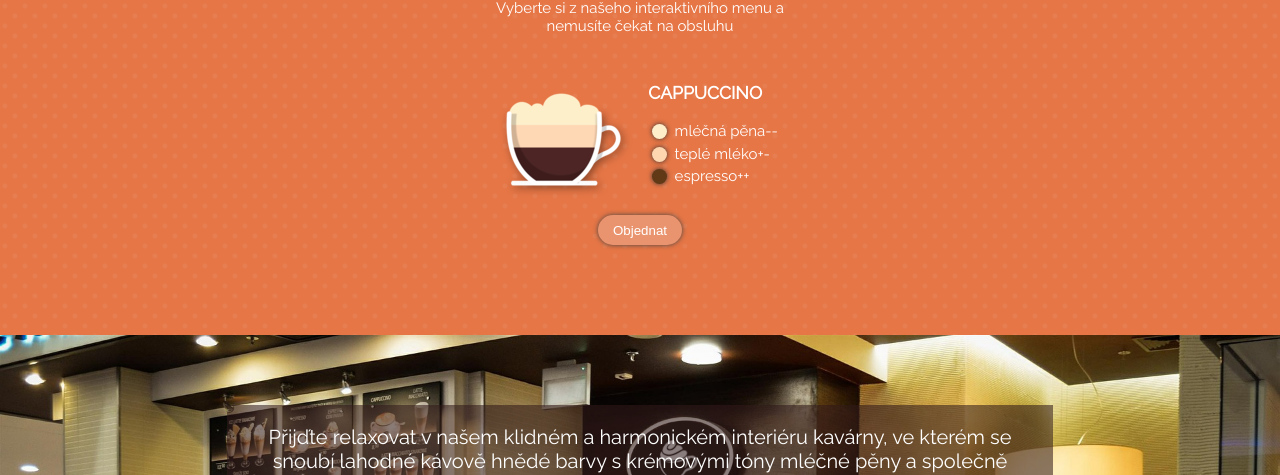
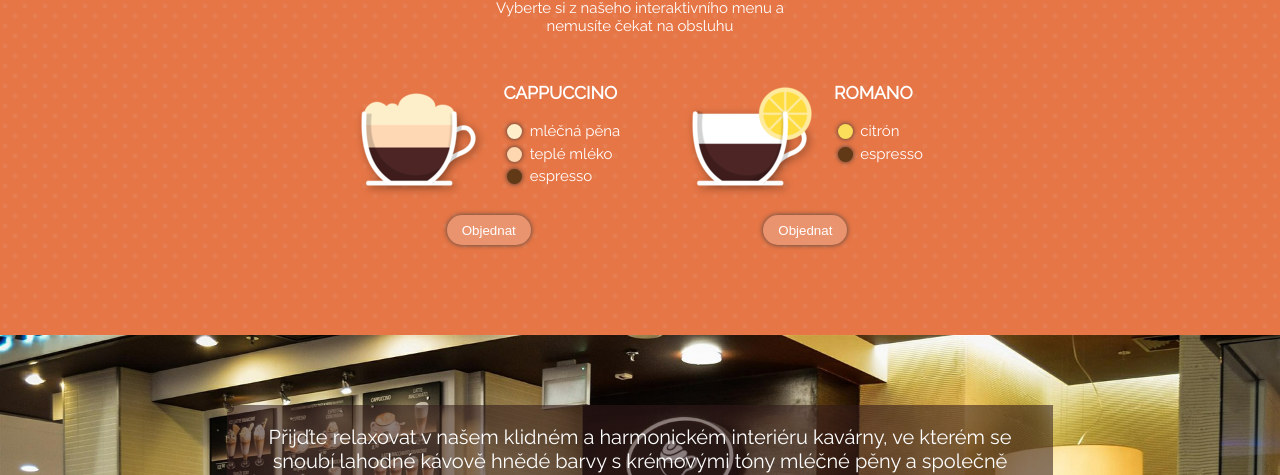
Before and after one commit to WhiteLady1/cafelora, a website built with webpack: page src/index.html in a window 1280 px wide. Shown: the part 739-1214 px from the top of the page. Built offline with nearby package versions, Linux system fonts and the light colour scheme.

Commit message:
Nápoj jako komponenta - 1/2 done

```diff
--- a/src/Layer/index.js
+++ b/src/Layer/index.js
@@ -4,5 +4,7 @@ import './style.css';
 
 export const Layer = (props) => {
   return `
-    <div class="layer__color" style="background-color: ${props.color}"></div><div class="layer__label">${props.label}</div></div>`;
+  <div class="layer">
+    <div class="layer__color" style="background-color: ${props.color}"></div><div class="layer__label">${props.label}</div></div>
+    </div>`;
 };
--- a/src/index.html
+++ b/src/index.html
@@ -45,6 +45,7 @@
               <div class="drink__info">
                 <h3>Cappuccino</h3>
 
+                <div class="drink__layers">
                   <div class="layer">
                     <div
                       class="layer__color"
@@ -67,6 +68,7 @@
                       style="background-color: #613916"
                     ></div>
                     <div class="layer__label">espresso</div>
+                  </div>
                 </div>
               </div>
             </div>
--- a/src/index.js
+++ b/src/index.js
@@ -59,6 +59,52 @@ const layers = [
   },
 ];
 
-for (let i = 0; i < layers.length; i++) {
-  prvniVrstva[i].innerHTML = Layer(layers[i]);
-}
+const Layers = (props) => {
+  let result = '<div class="drink__layers">';
+  for (let i = 0; i < props.length; i++) {
+    result += Layer(props[i]);
+  }
+  result += '</div>';
+  return result;
+};
+
+//--------- Nápoj jako komponenta ----------
+const romano = {
+  id: 'romano',
+  name: 'Romano',
+  ordered: false,
+  layers: [
+    {
+      color: '#fbdf5b',
+      label: 'citrón',
+    },
+    {
+      color: '#613916',
+      label: 'espresso',
+    },
+  ],
+};
+
+const Drink = (props) => {
+  const newDrink = document.createElement('div');
+  newDrink.className = 'drink';
+  newDrink.innerHTML = `
+  <div class="drink__product">
+              <div class="drink__cup">
+                <img src="/assets/cups/${props.id}.png" />
+              </div>
+              <div class="drink__info">
+                <h3>${props.name}</h3>
+                ${Layers(props.layers)}
+
+              </div>
+            </div>
+            <div class="drink__controls">
+              <button class="order-btn">Objednat</button>
+            </div>
+  `;
+  return newDrink;
+};
+
+const prodatDrink = document.querySelector('.drinks-list');
+prodatDrink.appendChild(Drink(romano));
```
Lines whose indentation alone changed are shown as unchanged.
